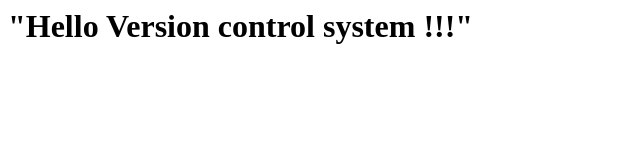
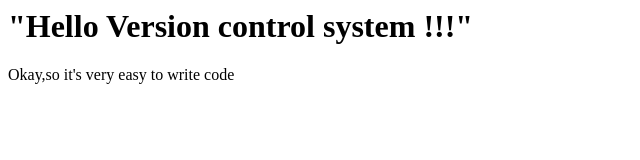
Before and after one commit to atinbera/Git-pull-and-push, a plain HTML site: page index.html in a window 1280 px wide. Shown: the whole page, without its empty margins (0-640 px from the left). Drawn offline with Linux system fonts and the light colour scheme.

Commit message:
Hello Ronny

```diff
--- a/index.html
+++ b/index.html
@@ -3,5 +3,6 @@
         <h1>
             "Hello Version control system !!!"
         </h1>
+        <p>Okay,so it's very easy to write code</p>
     </div>
 </html>
```
